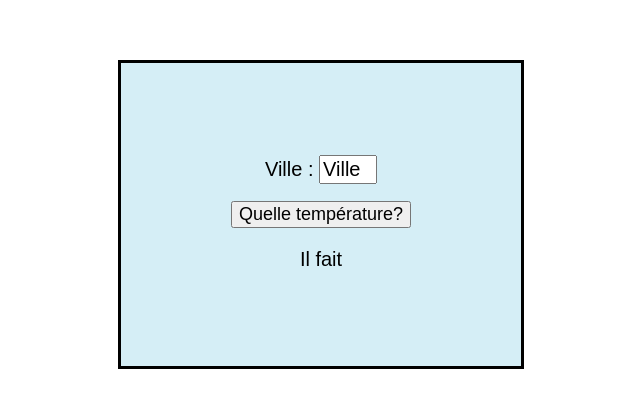
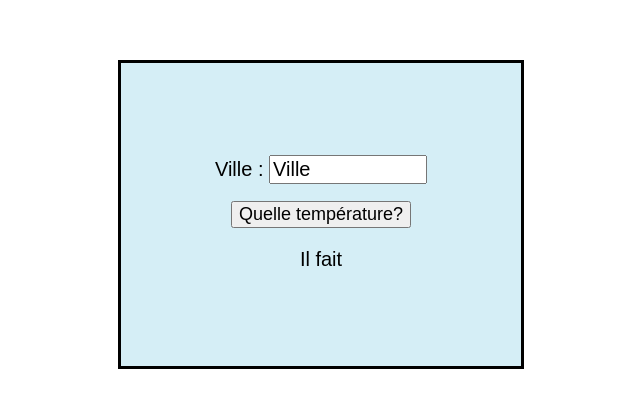
Before and after one commit to HoussamCzn/weather_app, a plain HTML site: page index.html in a window 1280 px wide. Shown: the part 340-748 px from the top of the page, without its empty margins (319-959 px from the left). Drawn offline with Linux system fonts and the light colour scheme.

Commit message:
Update style.css

```diff
--- a/css/style.css
+++ b/css/style.css
@@ -21,6 +21,7 @@ input{
     font-size:20px;
     font-family:Arial, Helvetica, sans-serif;
     font:Arial;
+    width:150px;;
 }
 button{
     display: block;
```
